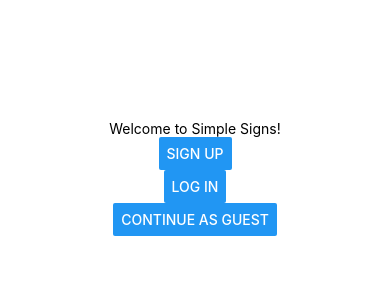
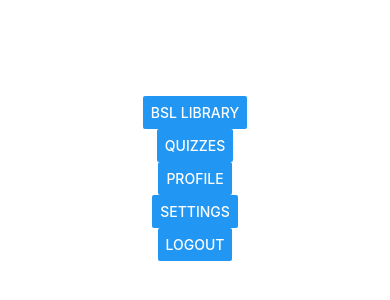
Before and after one commit to DeltaCharlie8/bslapp, a React Native app: screen /homepage in a window 390 px wide. Shown: the part 244-544 px from the top of the page. Built offline with nearby package versions, Linux system fonts and the light colour scheme.

Commit message:
Created the homepage

```diff
--- a/App.js
+++ b/App.js
@@ -4,6 +4,7 @@ import { StyleSheet, Text, View, Button } from 'react-native';
 import { NavigationContainer } from '@react-navigation/native';
 import {createNativeStackNavigator} from '@react-navigation/native-stack';
 import signUp from './screens/signUp';
+import homepage from './screens/homepage';
 
 const Stack = createNativeStackNavigator();
 
@@ -18,7 +19,10 @@ const launchScreen = ({ navigation }) => {
         onPress={() => navigation.navigate('signUp')}
       />
       <Button title="Log In" />
-      <Button title="Continue as Guest" />
+      <Button
+        title="Continue as Guest"
+        onPress={() => navigation.navigate('homepage')}
+        />
     </View>
   );
 };
@@ -35,6 +39,10 @@ const App = () => {
           name="signUp"
           component={signUp}
         />
+        <Stack.Screen
+          name="homepage"
+          component={homepage}
+        />
       </Stack.Navigator>
     </NavigationContainer>
   );
--- /dev/null
+++ b/screens/homepage.js
@@ -0,0 +1,36 @@
+import { StatusBar } from 'expo-status-bar';
+import * as React from 'react';
+import { StyleSheet, Text, View, Button, TextInput } from 'react-native';
+
+const homepage = ({navigation}) => {
+    return (
+        <View style={styles.container}>
+            <StatusBar style="auto" />
+            <Button title = "BSL Library" />
+            <Button title = "Quizzes" />
+            <Button title = "Profile" />
+            <Button title = "Settings" />
+            <Button
+                title = "Logout"
+                onPress={() => navigation.goBack()}
+            />
+        </View>
+    );
+};
+
+const styles = StyleSheet.create({
+    container: {
+      flex: 1,
+      backgroundColor: '#fff',
+      alignItems: 'center',
+      justifyContent: 'center',
+    },
+    input: {
+      height: 40,
+      margin: 12,
+      borderWidth: 1,
+      padding: 10,
+    },
+  });
+
+export default homepage
--- a/screens/signUp.js
+++ b/screens/signUp.js
@@ -10,7 +10,7 @@ const signUp = ({ navigation }) => {
     const [email, newEmail] = React.useState("Enter your Email");
     const [password, newPassword] = React.useState("Enter your Password");
   return (
-      // This is the launch screen when starting the app
+
     <View style={styles.container}>
         <StatusBar style="auto" />
         <Text>Create a Profile!</Text>
@@ -19,7 +19,10 @@ const signUp = ({ navigation }) => {
         <TextInput value={username} style={styles.input} onChangeText={newUsername}/>
         <TextInput value={email} style={styles.input} onChangeText={newEmail}/>
         <TextInput value={password} style={styles.input} onChangeText={newPassword} secureTextEntry/>
-        <Button title = "Submit" />
+        <Button
+            title = "Submit"
+            onPress={() => navigation.navigate("homepage")}
+        />
         <Button
             title = "Cancel"
             onPress={() => navigation.goBack()}
```
